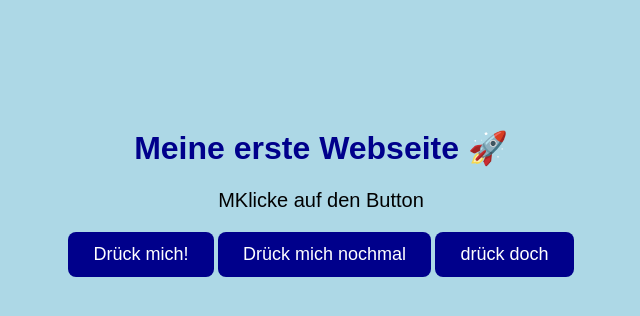
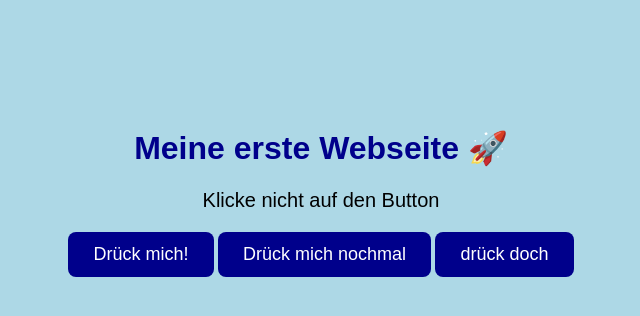
Before and after one commit to yzpmbw4m66-afk/first-project, a plain HTML site: page index.html in a window 1280 px wide. Both pictures are taken after a click on the button "drück doch". Shown: the full height of the page, 319-959 px from the left. Drawn offline with Linux system fonts and the light colour scheme.

Commit message:
Update index.html

```diff
--- a/index.html
+++ b/index.html
@@ -55,7 +55,7 @@
                 document.body.style.backgroundColor = "lightgreen" ; document.getElementById("nachricht").innerHTML = "kleiner pimmel";
             }
         function back() {
-            document.body.style.backgroundColor = "lightblue" ; document.getElementById("nachricht").innerHTML = "MKlicke auf den Button"; }
+            document.body.style.backgroundColor = "lightblue" ; document.getElementById("nachricht").innerHTML = "Klicke nicht auf den Button"; }
     </script>
 
 </body>
```
